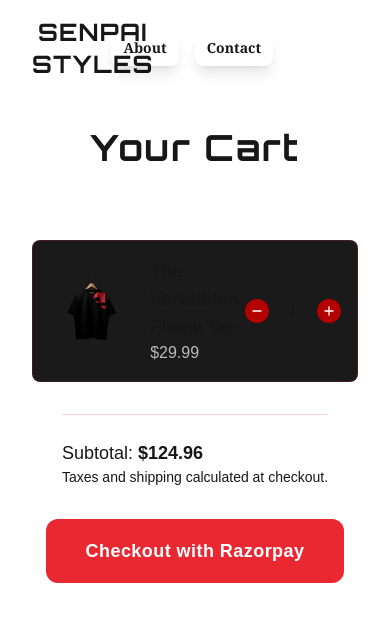
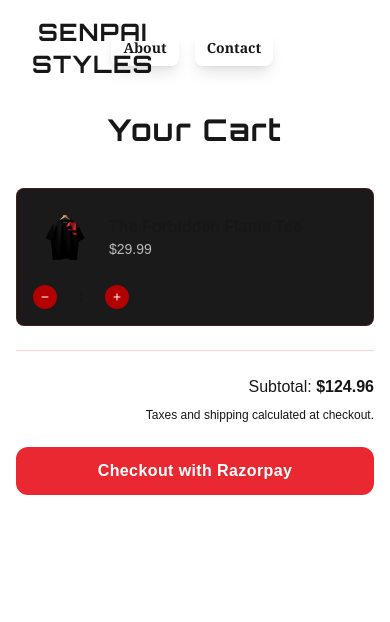
Before and after one commit to hrithik210/senpai_styles_v2, a Next.js app: page /cart in a window 390 px wide. Shown: the top 622 px of the page. Built offline with nearby package versions, Linux system fonts and the light colour scheme.

Commit message:
made it responsive and some layout changes

```diff
--- a/components/cart.tsx
+++ b/components/cart.tsx
@@ -6,35 +6,37 @@
 const Cart = () => {
   const [quantity, setQuantity] = useState<number>(1)
   return (
-    <div className='flex flex-col justify-center items-center p-8'>
-        <div className='mb-10'>
-         <h1 className="font-orbitron text-4xl md:text-5xl font-bold tracking-wider">Your Cart</h1>
+    <div className='flex flex-col justify-center items-center p-4 md:p-8'>
+        <div className='mb-6 md:mb-10'>
+         <h1 className="font-orbitron text-3xl md:text-4xl lg:text-5xl font-bold tracking-wider text-center">Your Cart</h1>
         </div>
-        <div className='relative flex items-center justify-between p-4 bg-[#1a1a1a] rounded-lg border border-[#EA2831]/20 w-full max-w-4xl mt-8'>
-            <div className='flex items-center space-x-4'>
+
+        {/* Cart Item */}
+        <div className='relative flex flex-col md:flex-row md:items-center md:justify-between p-4 md:p-6 bg-[#1a1a1a] rounded-lg border border-[#EA2831]/20 w-full max-w-4xl mt-4 md:mt-8 gap-4 md:gap-0'>
+            <div className='flex items-center space-x-3 md:space-x-4'>
                 <Image
                     alt="Forbidden Flame Tee"
-                    className="w-30 h-20 rounded-md object-cover"
+                    className="w-16 h-16 md:w-20 md:h-20 rounded-md object-cover flex-shrink-0"
                     src="/product.png"
-                    width={20}
-                    height={20}
+                    width={80}
+                    height={80}
                 />
-            <div>
-                <h2 className="font-bold text-lg">The Forbidden Flame Tee</h2>
-                <p className="text-[#ffffff]/70">$29.99</p>
+                <div className='min-w-0 flex-1'>
+                    <h2 className="font-bold text-base md:text-lg truncate">The Forbidden Flame Tee</h2>
+                    <p className="text-[#ffffff]/70 text-sm md:text-base">$29.99</p>
                 </div>
             </div>
 
-            <div className='flex items-center space-x-4'>
+            <div className='flex items-center justify-between md:justify-end space-x-4 md:space-x-6'>
                 <div className='flex items-center justify-center space-x-2'>
                     <button
-                    className="p-1 rounded-full bg-[#b30000] hover:bg-[#EA2831] transition-colors flex items-center justify-center"
+                    className="p-1.5 md:p-2 rounded-full bg-[#b30000] hover:bg-[#EA2831] transition-colors flex items-center justify-center"
                     aria-label="Remove item"
                     onClick={() => setQuantity(x => Math.max(1, x-1))}
                     >
                         <svg
                             xmlns="http://www.w3.org/2000/svg"
-                            className="w-4 h-4 text-white"
+                            className="w-3 h-3 md:w-4 md:h-4 text-white"
                             fill="none"
                             viewBox="0 0 24 24"
                             stroke="currentColor"
@@ -43,16 +45,16 @@
                             <line x1="6" y1="12" x2="18" y2="12" stroke="currentColor" strokeWidth="2" strokeLinecap="round" />
                         </svg>
                     </button>
-                    <span className="w-8 text-center">{quantity}</span>
+                    <span className="w-8 text-center text-sm md:text-base">{quantity}</span>
                     <button
-                        className="p-1 rounded-full bg-[#b30000] hover:bg-[#EA2831] transition-colors flex items-center justify-center"
+                        className="p-1.5 md:p-2 rounded-full bg-[#b30000] hover:bg-[#EA2831] transition-colors flex items-center justify-center"
                         aria-label="Add item"
                         onClick={() => setQuantity(x => x + 1)}
                         disabled={quantity >= 3}
                     >
                         <svg
                             xmlns="http://www.w3.org/2000/svg"
-                            className="w-4 h-4 text-white"
+                            className="w-3 h-3 md:w-4 md:h-4 text-white"
                             fill="none"
                             viewBox="0 0 24 24"
                             stroke="currentColor"
@@ -64,24 +66,28 @@
                     </button>
                 </div>
             </div>
-
         </div>
 
-        <div className="mt-8 pt-6 border-t border-[#EA2831]/20">
-            <p className="text-lg text-text-color/80">
+        {/* Cart Summary - Aligned to the right */}
+        <div className="w-full max-w-4xl flex flex-col items-end mt-6 md:mt-8">
+            <div className="w-full md:w-auto min-w-[280px] md:min-w-[320px] pt-6 border-t border-[#EA2831]/20">
+                <div className="text-right space-y-2">
+                    <p className="text-base md:text-lg text-text-color/80">
                       Subtotal: <span className="font-bold text-text-color">$124.96</span>
                     </p>
-            <p className="text-sm text-text-color/60">
+                    <p className="text-xs md:text-sm text-text-color/60">
                       Taxes and shipping calculated at checkout.
                     </p>
                 </div>
+            </div>
 
-        <div className="mt-8 flex justify-end">
+            <div className="mt-6 md:mt-8 w-full md:w-auto">
                 <Button
-              className="relative group bg-[#EA2831] text-white font-bold py-8 px-10 rounded-xl hover:scale-110 transition-all duration-300 overflow-hidden text-lg tracking-wide"
+                  className="w-full md:w-auto relative group bg-[#EA2831] text-white font-bold py-6 md:py-8 px-8 md:px-10 rounded-xl hover:scale-105 md:hover:scale-110 transition-all duration-300 overflow-hidden text-base md:text-lg tracking-wide"
                 >
                   <span className="relative z-10">Checkout with Razorpay</span>
                 </Button>
+            </div>
         </div>
     </div>
   )
```
Lines whose indentation alone changed are shown as unchanged.
